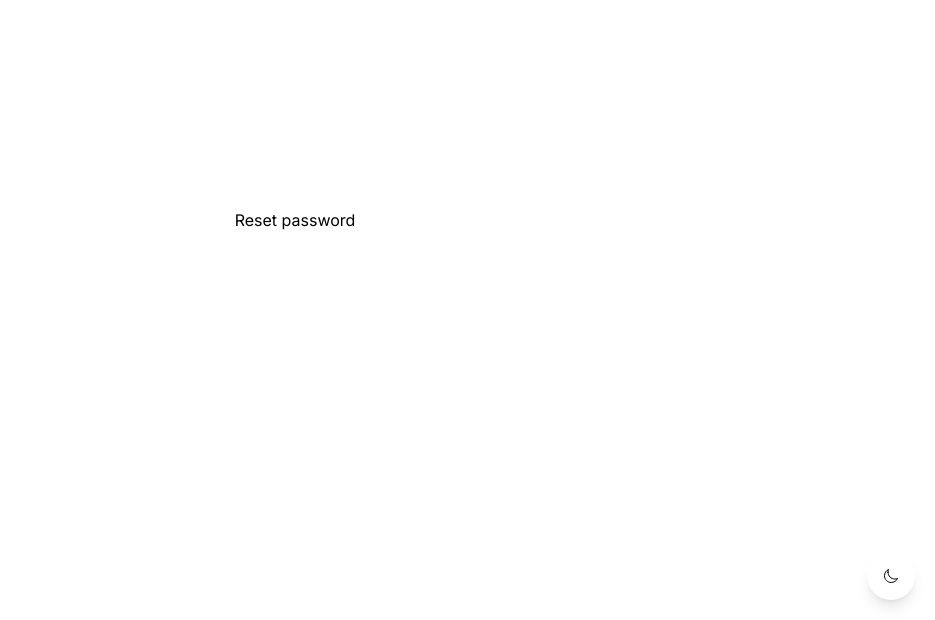
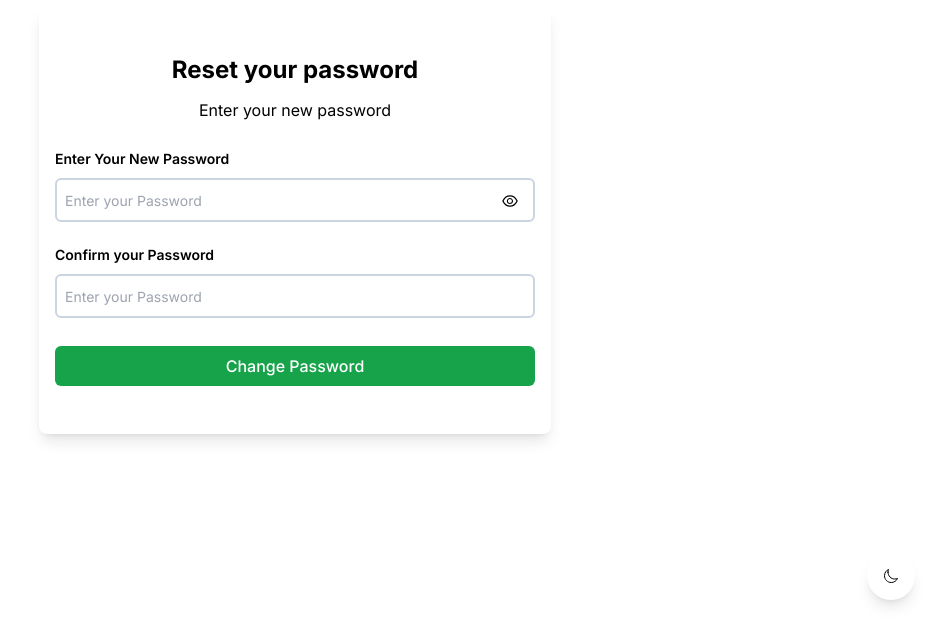
Before and after one commit to IdrisRoti/RotiAuthSystem, a Next.js app: page /reset-pass in a window 1280 px wide. Shown: the part 180-800 px from the top of the page, without its empty margins (345-1280 px from the left). Built offline with nearby package versions, Linux system fonts and the light colour scheme.

Commit message:
added reset password page

```diff
--- a/app/reset-pass/page.tsx
+++ b/app/reset-pass/page.tsx
@@ -1,7 +1,11 @@
-import React from 'react'
+import ResetPasswordForm from '@/components/ResetPasswordForm'
 
 export default function page() {
   return (
-    <div>Reset password</div>
+    <div className="shadow-lg bg-white sm:h-auto sm:w-[60%] lg:w-[40%] w-full h-full py-12 px-4 sm:rounded-lg dark:bg-slate-800">
+      <h2 className="text-2xl font-bold text-center mb-3">Reset your password</h2>
+      <p className="text-center mb-6">Enter your new password</p>
+      <ResetPasswordForm />
+    </div>
   )
 }
--- a/app/sign-in/page.tsx
+++ b/app/sign-in/page.tsx
@@ -1,13 +1,23 @@
-import SignInForm from '@/components/SignInForm'
-import Link from 'next/link'
-import React from 'react'
+import ResetPassBtn from "@/components/ResetPassBtn";
+import SignInForm from "@/components/SignInForm";
+import Link from "next/link";
 
 export default function page() {
   return (
     <div className="shadow-lg bg-white sm:h-auto sm:w-[60%] lg:w-[40%] w-full h-full py-12 px-4 sm:rounded-lg dark:bg-slate-800">
-      <h2 className="text-2xl font-bold text-center mb-8">Log into your account</h2>
+      <h2 className="text-2xl font-bold text-center mb-8">
+        Log into your account
+      </h2>
       <SignInForm />
-      <span className="text-xs">Don't have an account ? <Link className="font-bold underline font-green-600" href="/sign-up">Sign Up</Link></span>
+      <div className="mt-1 flex items-center justify-between">
+        <span className="text-xs">
+          Don't have an account ?{" "}
+          <Link className="font-bold underline font-green-600" href="/sign-up">
+            Sign Up
+          </Link>
+        </span>
+        <ResetPassBtn />
+      </div>
     </div>
-  )
+  );
 }
--- a/app/verify-account/page.tsx
+++ b/app/verify-account/page.tsx
@@ -8,7 +8,7 @@ export default function page() {
     <div className="shadow-lg bg-white sm:h-auto sm:w-[60%] lg:w-[40%] w-full h-full py-12 px-4 sm:rounded-lg dark:bg-slate-800">
       <h2 className="text-2xl font-bold text-center mb-3">Verify your account</h2>
       <p className="text-center mb-6">Enter your registered email to receive the verification link</p>
-      {emailSent && <EmailSent />}
+      {emailSent && <EmailSent label='verify your account' />}
       <VerifyAccountForm />
     </div>
   )
--- a/components/EmailSent.tsx
+++ b/components/EmailSent.tsx
@@ -1,9 +1,9 @@
 import React from 'react'
 
-const EmailSent = () => {
+const EmailSent = ({label}:{label:string}) => {
   return (
     <div className='border border-green-300 bg-green-50 rounded-lg p-4 opacity-70 mb-3 text-center dark:bg-green-200 dark:bg-opacity-50 font-semibold dark:text-white'>
-        A verification link has been sent to the email address you provided, click on the link to verify your account.
+        {`A verification link has been sent to the email address you provided, click on the link to ${label}.`}
     </div>
   )
 }
--- /dev/null
+++ b/components/ResetPassBtn.tsx
@@ -0,0 +1,18 @@
+"use client"
+
+import { useRouter } from "next/navigation"
+
+const ResetPassBtn = () => {
+
+const router = useRouter()
+
+    const resetPassword = ()=>{
+        router.push("/reset-pass")
+      }
+
+  return (
+    <button className='text-xs underline' onClick={resetPassword}>Reset Password</button>
+  )
+}
+
+export default ResetPassBtn
--- /dev/null
+++ b/components/ResetPasswordForm.tsx
@@ -0,0 +1,118 @@
+"use client"
+
+import { zodResolver } from '@hookform/resolvers/zod';
+import { useState } from 'react';
+import { SubmitHandler, useForm } from 'react-hook-form';
+import { AiOutlineEye, AiOutlineEyeInvisible } from 'react-icons/ai';
+import { MdErrorOutline } from 'react-icons/md';
+import { z } from 'zod';
+
+const ResetPasswordForm = () => {
+    const [showPass, setShowPass] = useState(false);
+
+    const handleShowPass = () => {
+        setShowPass((prev) => !prev);
+      };
+
+  const formSchema = z.object({
+    password: z.string().min(8, "Password must be at least 8 characters"),
+    confirmPassword: z.string().min(8, "Password must be at least 8 characters")
+  }).refine(data=>data.confirmPassword === data.password, {
+    message: "Password and confirm password must match!",
+    path: ["confirmPassword"]
+  })
+
+  type InputType = z.infer<typeof formSchema>
+
+    const {
+        register,
+        reset,
+        handleSubmit,
+        formState: { errors },
+      } = useForm<InputType>({
+        resolver: zodResolver(formSchema)
+      });
+
+      const onSubmit:SubmitHandler<InputType> = (data)=>{
+        console.log(data)
+        reset()
+    }
+
+  return (
+    <form onSubmit={handleSubmit(onSubmit)}>
+      {/* PASSWORD */}
+      <div className="mt-1 relative">
+        <label htmlFor="email" className="text-sm font-semibold">
+          Enter Your New Password
+        </label>
+        <input
+          className="w-full mt-2 border-2 placeholder:text-sm border-slate-300 dark:border-slate-600 p-2 rounded-md dark:focus:border-green-600 focus:border-green-600 focus:border-2 focus:outline-none dark:bg-slate-800"
+          type={showPass ? "text" : "password"}
+          id="password"
+          placeholder="Enter your Password"
+          {...register("password")}
+        />
+
+        {showPass ? (
+          <AiOutlineEyeInvisible
+            onClick={handleShowPass}
+            className="absolute right-4 bottom-7 text-lg cursor-pointer"
+          />
+        ) : (
+          <AiOutlineEye
+            onClick={handleShowPass}
+            className="absolute right-4 bottom-7 text-lg cursor-pointer"
+          />
+        )}
+
+        {errors.password ? (
+          <div className="flex items-center">
+            <MdErrorOutline size={13} className="mr-1 text-red-700" />
+            <p className="text-xs text-red-600 dark:opacity-70">
+              {errors.password?.message}
+            </p>
+          </div>
+        ) : (
+          <div className="flex items-center">
+            <MdErrorOutline size={13} className="opacity-0" />
+            <p className="text-xs text-red-600 opacity-0">.</p>
+          </div>
+        )}
+      </div>
+
+      {/* CONFIRM PASSWORD */}
+      <div className="mt-1 relative">
+        <label htmlFor="email" className="text-sm font-semibold">
+          Confirm your Password
+        </label>
+        <input
+          className="w-full mt-2 border-2 placeholder:text-sm border-slate-300 dark:border-slate-600 p-2 rounded-md dark:focus:border-green-600 focus:border-green-600 focus:border-2 focus:outline-none dark:bg-slate-800"
+          type={showPass ? "text" : "password"}
+          id="password"
+          placeholder="Enter your Password"
+          {...register("confirmPassword")}
+        />
+
+        {errors.confirmPassword ? (
+          <div className="flex items-center">
+            <MdErrorOutline size={13} className="mr-1 text-red-700" />
+            <p className="text-xs text-red-600 dark:opacity-70">
+              {errors.confirmPassword?.message}
+            </p>
+          </div>
+        ) : (
+          <div className="flex items-center">
+            <MdErrorOutline size={13} className="opacity-0" />
+            <p className="text-xs text-red-600 opacity-0">.</p>
+          </div>
+        )}
+      </div>
+
+      <button className="bg-green-600 py-2 px-3 rounded-md text-white font-medium w-full mt-3">
+        Change Password
+      </button>
+    </form>
+  )
+}
+
+export default ResetPasswordForm;
```
